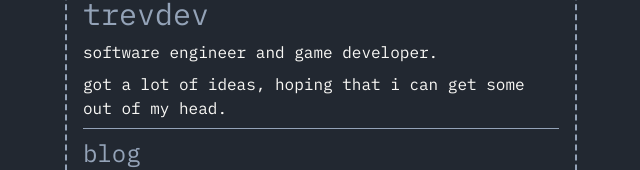
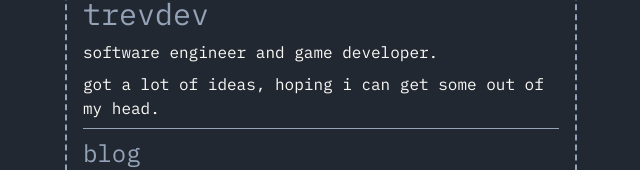
Before and after one commit to trevorwrightdev/trevdev-me, a Next.js app: page / in a window 1280 px wide. Shown: the part 557-727 px from the top of the page, without its empty margins (319-959 px from the left). Built offline with nearby package versions, Linux system fonts and the light colour scheme.

Commit message:
removed one word

```diff
--- a/app/page.tsx
+++ b/app/page.tsx
@@ -9,7 +9,7 @@ export default function Home() {
             <div className='p-4 flex flex-col gap-2'>
                 <h1 className='text-3xl text-slate-400'>trevdev</h1>
                 <p>software engineer and game developer.</p>
-                <p>got a lot of ideas, hoping that i can get some out of my head.</p>
+                <p>got a lot of ideas, hoping i can get some out of my head.</p>
                 <div className='h-[1px] w-full bg-slate-400'/>
                 <h1 className='text-2xl text-slate-400'>blog</h1>
                 <p>coming soon.</p>
```
